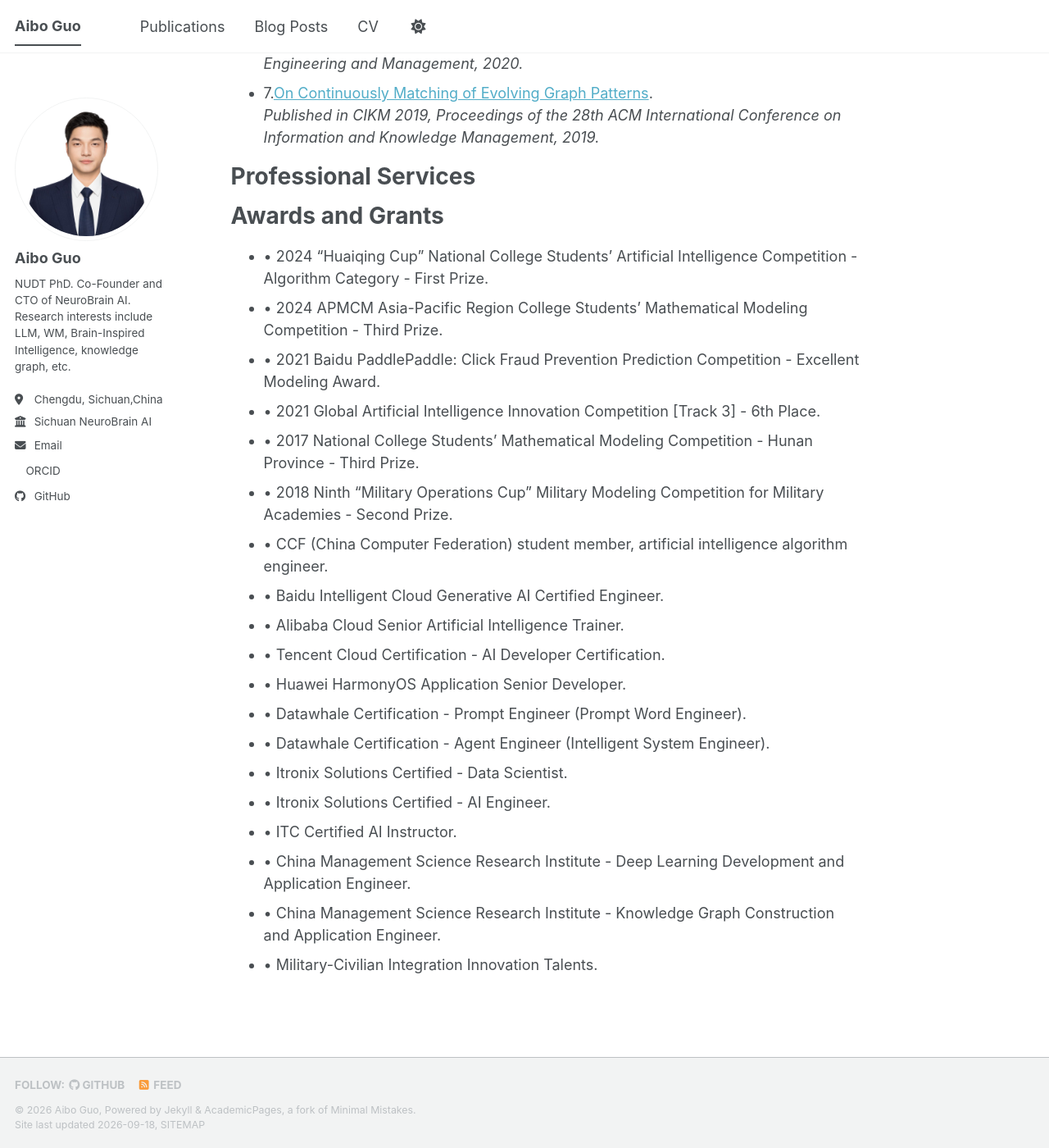
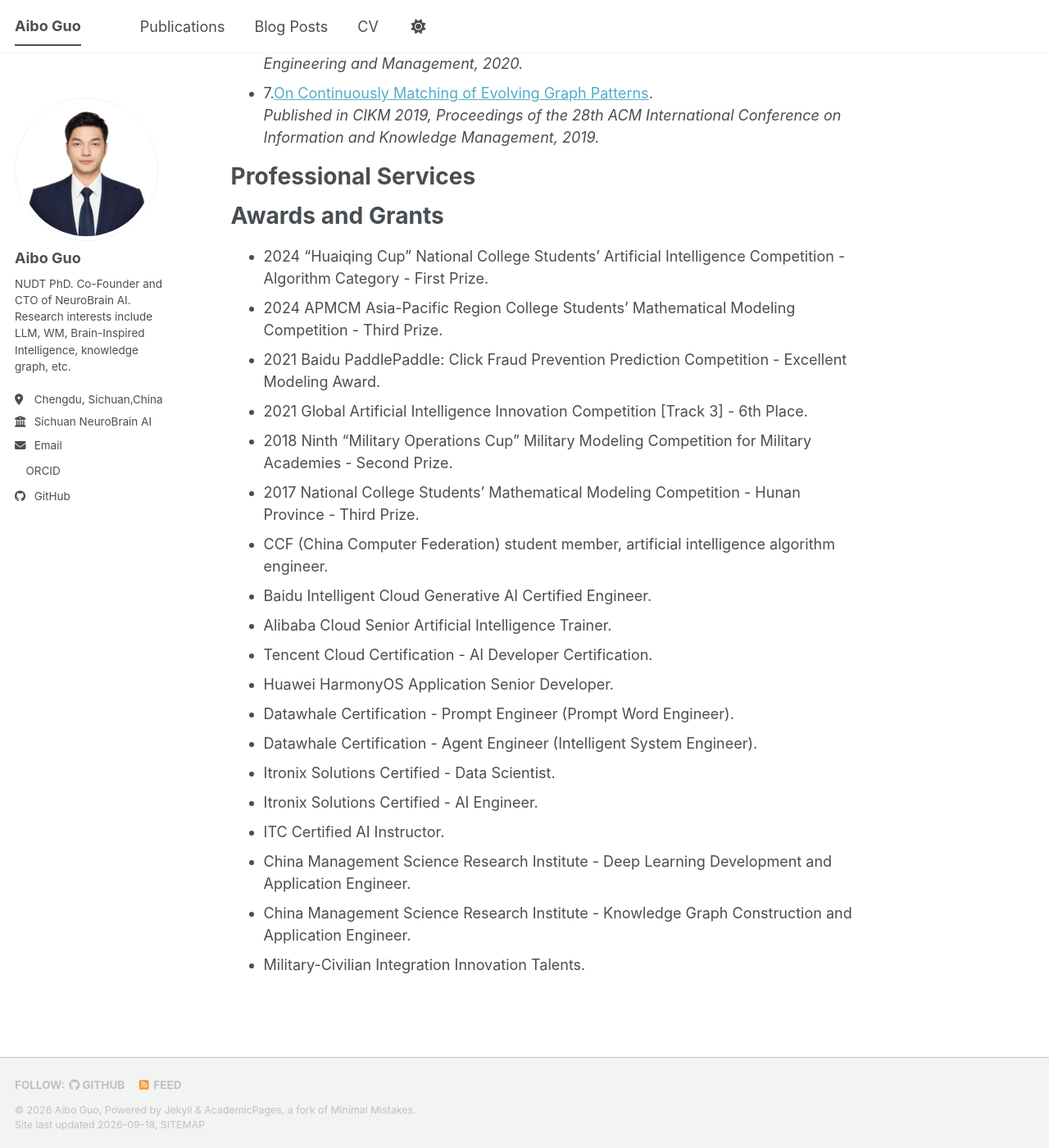
Before and after one commit to AiboGuo-NeuroBrainAI/AiboGuo-NeuroBrainAI.github.io, a Jekyll site: the page built from _pages/about.md, in a window 1280 px wide and 1400 px high, scrolled down 1412 px. Shown: the whole window at 82% size. Built offline with Jekyll 4.4.1, drawn with Linux system fonts in a browser that asks for light colours; a style sheet for code colours, icons or effects is not loaded.

```diff
--- a/_pages/about.md
+++ b/_pages/about.md
@@ -45,22 +45,22 @@ Professional Services
 
 Awards and Grants
 ======
-- • 2024 "Huaiqing Cup" National College Students' Artificial Intelligence Competition - Algorithm Category - First Prize.
-- • 2024 APMCM Asia-Pacific Region College Students' Mathematical Modeling Competition - Third Prize.
-- • 2021 Baidu PaddlePaddle: Click Fraud Prevention Prediction Competition - Excellent Modeling Award.
-- • 2021 Global Artificial Intelligence Innovation Competition [Track 3] - 6th Place.
-- • 2017 National College Students' Mathematical Modeling Competition - Hunan Province - Third Prize.
-- • 2018 Ninth "Military Operations Cup" Military Modeling Competition for Military Academies - Second Prize.
-- • CCF (China Computer Federation) student member, artificial intelligence algorithm engineer.
-- • Baidu Intelligent Cloud Generative AI Certified Engineer.
-- • Alibaba Cloud Senior Artificial Intelligence Trainer.
-- • Tencent Cloud Certification - AI Developer Certification.
-- • Huawei HarmonyOS Application Senior Developer.
-- • Datawhale Certification - Prompt Engineer (Prompt Word Engineer).
-- • Datawhale Certification - Agent Engineer (Intelligent System Engineer).
-- • Itronix Solutions Certified - Data Scientist.
-- • Itronix Solutions Certified - AI Engineer.
-- • ITC Certified AI Instructor.
-- • China Management Science Research Institute - Deep Learning Development and Application Engineer.
-- • China Management Science Research Institute - Knowledge Graph Construction and Application Engineer.
-- • Military-Civilian Integration Innovation Talents.
+- 2024 "Huaiqing Cup" National College Students' Artificial Intelligence Competition - Algorithm Category - First Prize.
+- 2024 APMCM Asia-Pacific Region College Students' Mathematical Modeling Competition - Third Prize.
+- 2021 Baidu PaddlePaddle: Click Fraud Prevention Prediction Competition - Excellent Modeling Award.
+- 2021 Global Artificial Intelligence Innovation Competition [Track 3] - 6th Place.
+- 2018 Ninth "Military Operations Cup" Military Modeling Competition for Military Academies - Second Prize.
+- 2017 National College Students' Mathematical Modeling Competition - Hunan Province - Third Prize.
+- CCF (China Computer Federation) student member, artificial intelligence algorithm engineer.
+- Baidu Intelligent Cloud Generative AI Certified Engineer.
+- Alibaba Cloud Senior Artificial Intelligence Trainer.
+- Tencent Cloud Certification - AI Developer Certification.
+- Huawei HarmonyOS Application Senior Developer.
+- Datawhale Certification - Prompt Engineer (Prompt Word Engineer).
+- Datawhale Certification - Agent Engineer (Intelligent System Engineer).
+- Itronix Solutions Certified - Data Scientist.
+- Itronix Solutions Certified - AI Engineer.
+- ITC Certified AI Instructor.
+- China Management Science Research Institute - Deep Learning Development and Application Engineer.
+- China Management Science Research Institute - Knowledge Graph Construction and Application Engineer.
+- Military-Civilian Integration Innovation Talents.
```
